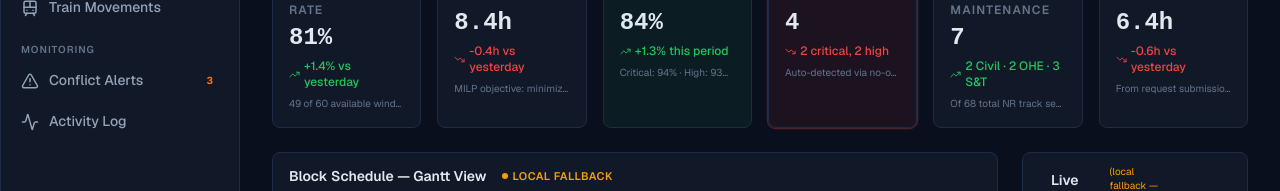
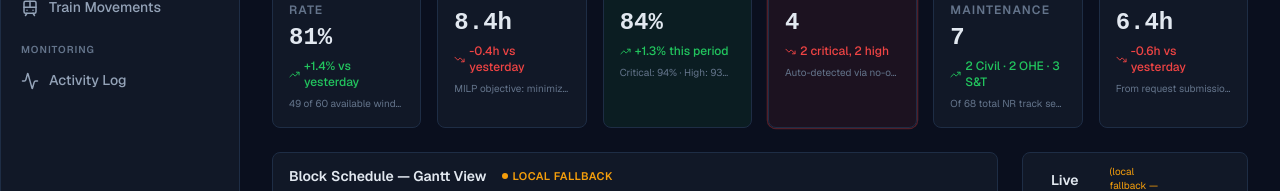
Before and after one commit to krishnapandey16760/SIH27, a Next.js app: page / in a window 1280 px wide. Shown: the part 260-451 px from the top of the page. Built offline with nearby package versions, Linux system fonts and the light colour scheme; no server answers.

Commit message:
conflict remove

```diff
--- a/src/components/sidebar.tsx
+++ b/src/components/sidebar.tsx
@@ -44,14 +44,6 @@ const NAV_ITEMS: NavItem[] = [
     href: '/train-movements',
     icon: <Train size={18} />,
     group: 'Visualization',
-  },
-  {
-    id: 'nav-alerts',
-    label: 'Conflict Alerts',
-    href: '#',
-    icon: <AlertTriangle size={18} />,
-    badge: 3,
-    group: 'Monitoring',
   },
   {
     id: 'nav-activity',
```
